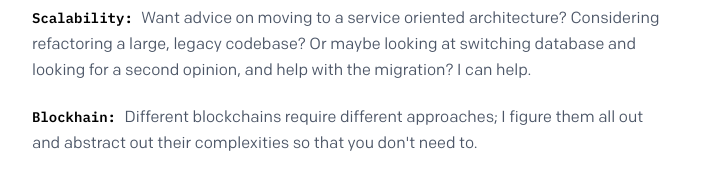
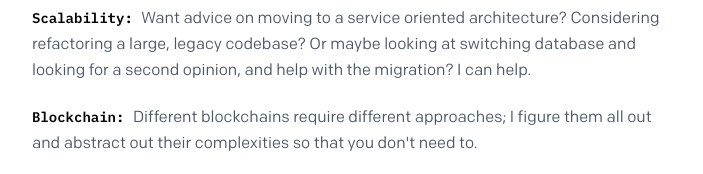
Before and after one commit to rpip/rpip.github.io, a Jekyll site: the page built from work.html, in a window 1280 px wide. Shown: the part 1125-1299 px from the top of the page, without its empty margins (288-991 px from the left). Built offline with Jekyll 4.4.1, drawn with Linux system fonts in a browser that asks for light colours; nearby versions of some CDN libraries.

Commit message:
Update work.html

```diff
--- a/work.html
+++ b/work.html
@@ -48,6 +48,6 @@ title: About
 
         <li class="service"><h3 class="service__title">Scalability:</h3> <p class="service__description">Want advice on moving to a service oriented architecture? Considering refactoring a large, legacy codebase? Or maybe looking at switching database and looking for a second opinion, and help with the migration? I can help.</p> </li>
 
-        <li class="service"> <h3 class="service__title">Blockhain:</h3> <p class="service__description">Different blockchains require different approaches; I figure them all out and abstract out their complexities so that you don't need to.</p></li>
+        <li class="service"> <h3 class="service__title">Blockchain:</h3> <p class="service__description">Different blockchains require different approaches; I figure them all out and abstract out their complexities so that you don't need to.</p></li>
     </ul>
 </div>
```
